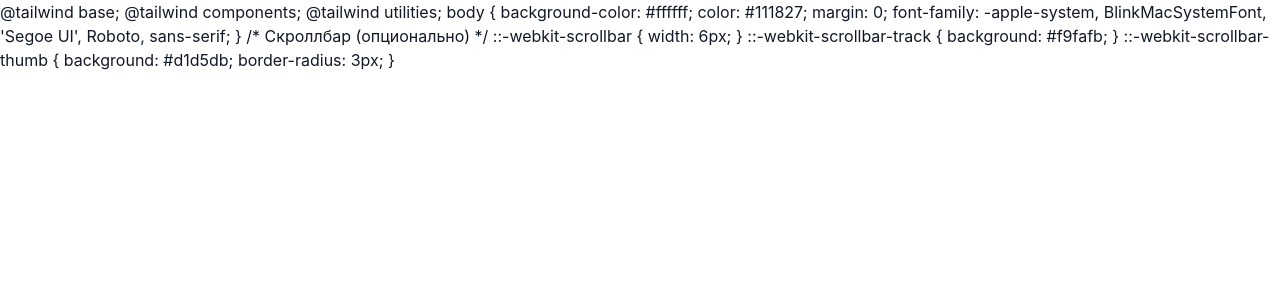
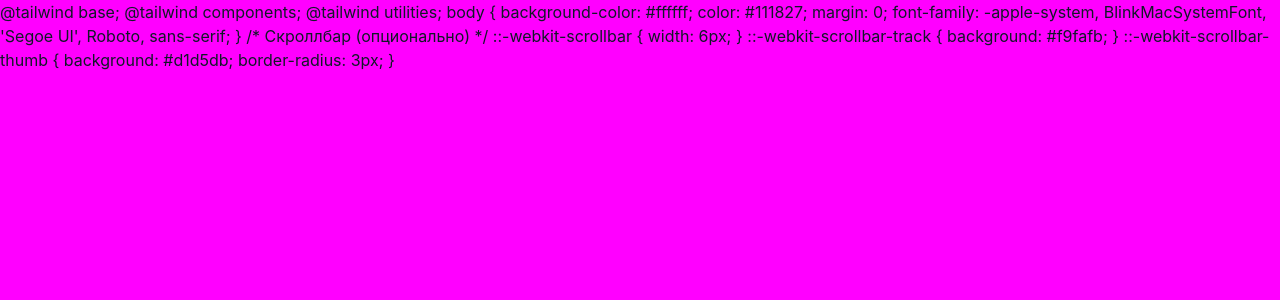
Before and after one commit to alekseignatovich-sketch/jarvis-projects, a React (Vite) app: page / in a window 1280 px wide. Shown: the top 300 px of the page. Built offline with nearby package versions, Linux system fonts and the light colour scheme; no server answers.

Commit message:
Update index.css

```diff
--- a/src/index.css
+++ b/src/index.css
@@ -20,3 +20,6 @@ body {
   background: #d1d5db;
   border-radius: 3px;
 }
+body {
+  background-color: #ff00ff !important; /* Ярко-розовый */
+}
```
